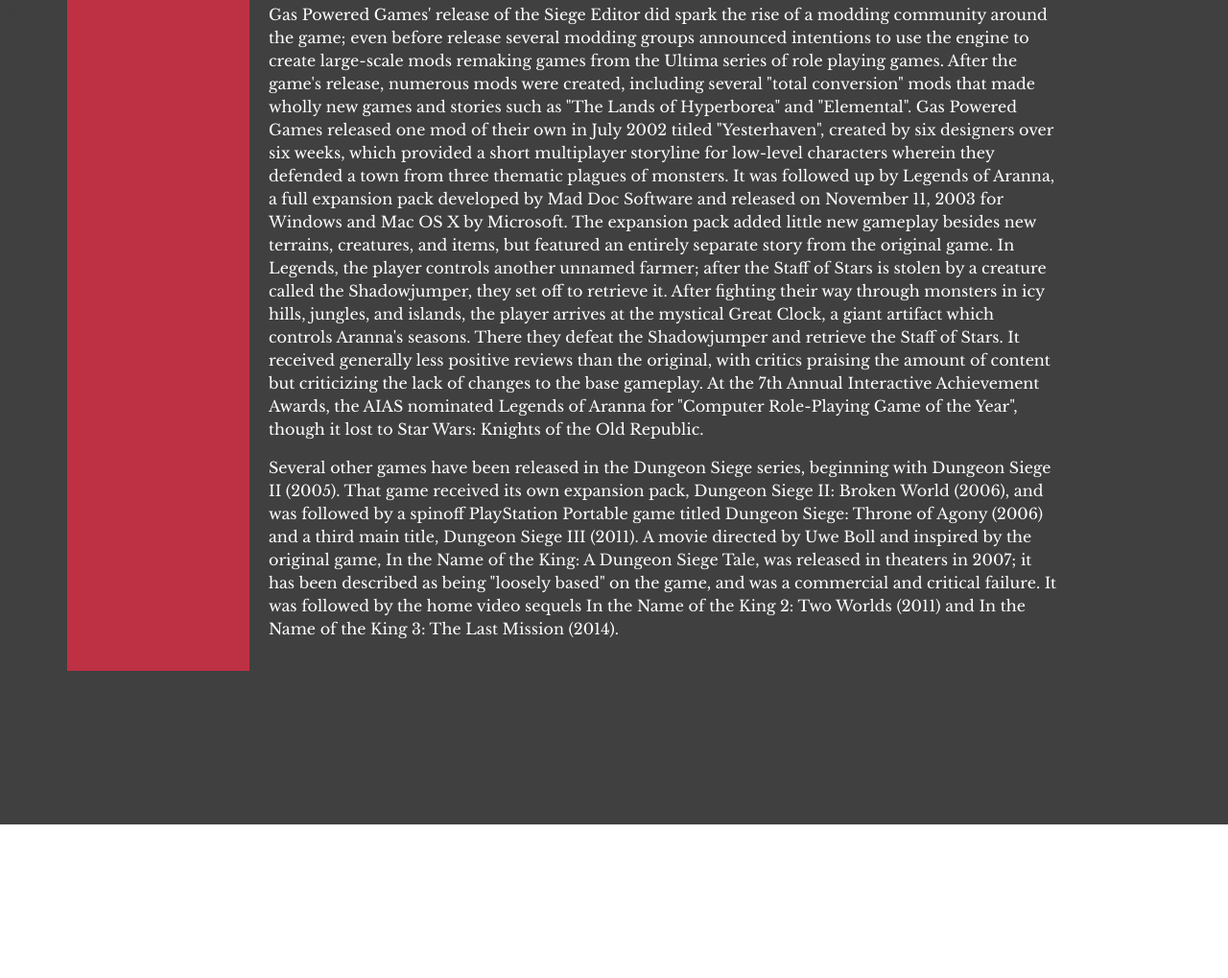
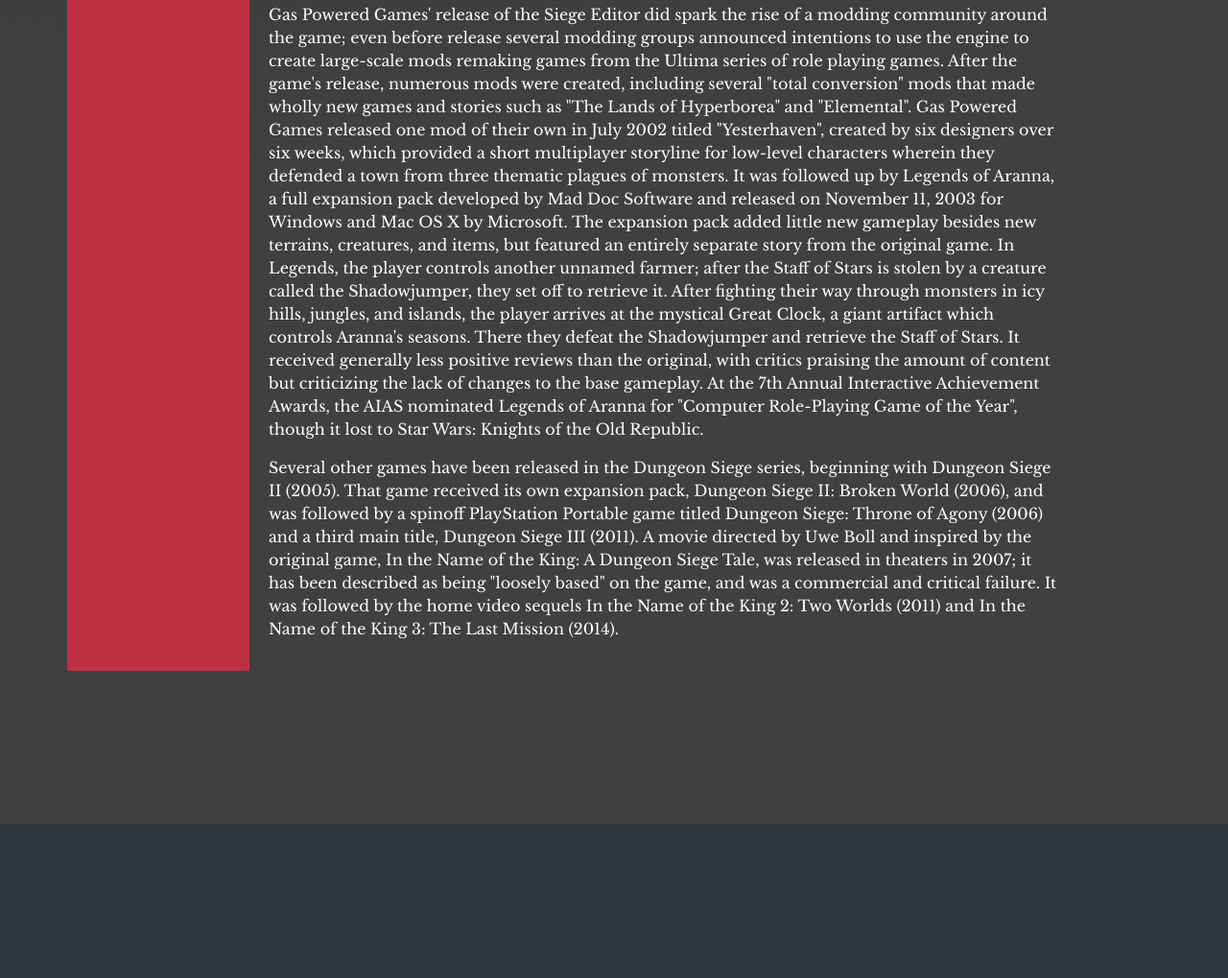
Before and after one commit to UniversityOfDundee-Computing/dungeon-siege-static-website, a plain HTML site: page src/index.html in a window 1280 px wide. Shown: the part 10538-11557 px from the top of the page at 96% size. Before the commit the page ends 11397 px from the top, so only its background shows below. Drawn offline with nearby package versions, Linux system fonts and the light colour scheme; files whose address does not match are found by name.

Commit message:
feat: add footer

```diff
--- a/src/index.html
+++ b/src/index.html
@@ -665,7 +665,9 @@
         </section>
 
     </main>
+    <footer>
 
+    </footer>
     <script src="https://cdn.jsdelivr.net/npm/bootstrap@5.0.2/dist/js/bootstrap.bundle.min.js"
         integrity="sha384-MrcW6ZMFYlzcLA8Nl+NtUVF0sA7MsXsP1UyJoMp4YLEuNSfAP+JcXn/tWtIaxVXM"
         crossorigin="anonymous"></script>
--- a/src/style.css
+++ b/src/style.css
@@ -15,12 +15,17 @@
     padding: 0;
 }
 
+footer{
+    height: 10rem;
+    background-color: #303841;
+}
+
+/* NAV */
+
 .logo {
     height: 3rem;
     width: auto;
 }
-
-/* NAV */
 
 .current {
     color: #303841;
@@ -110,7 +115,7 @@
 /* Components */
 .text-block {
     padding: 2rem;
-    /* background-color: white;  */
+    /* background-color: #303841; */
     color: white;
 }
 
```
